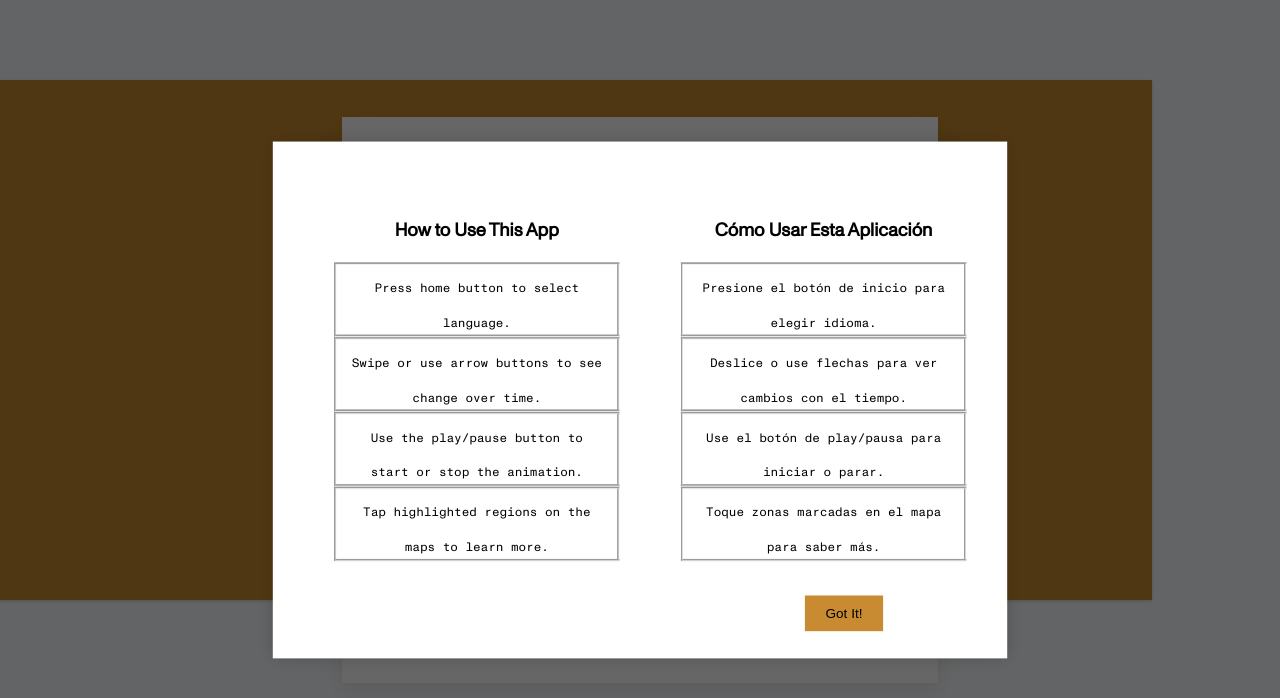
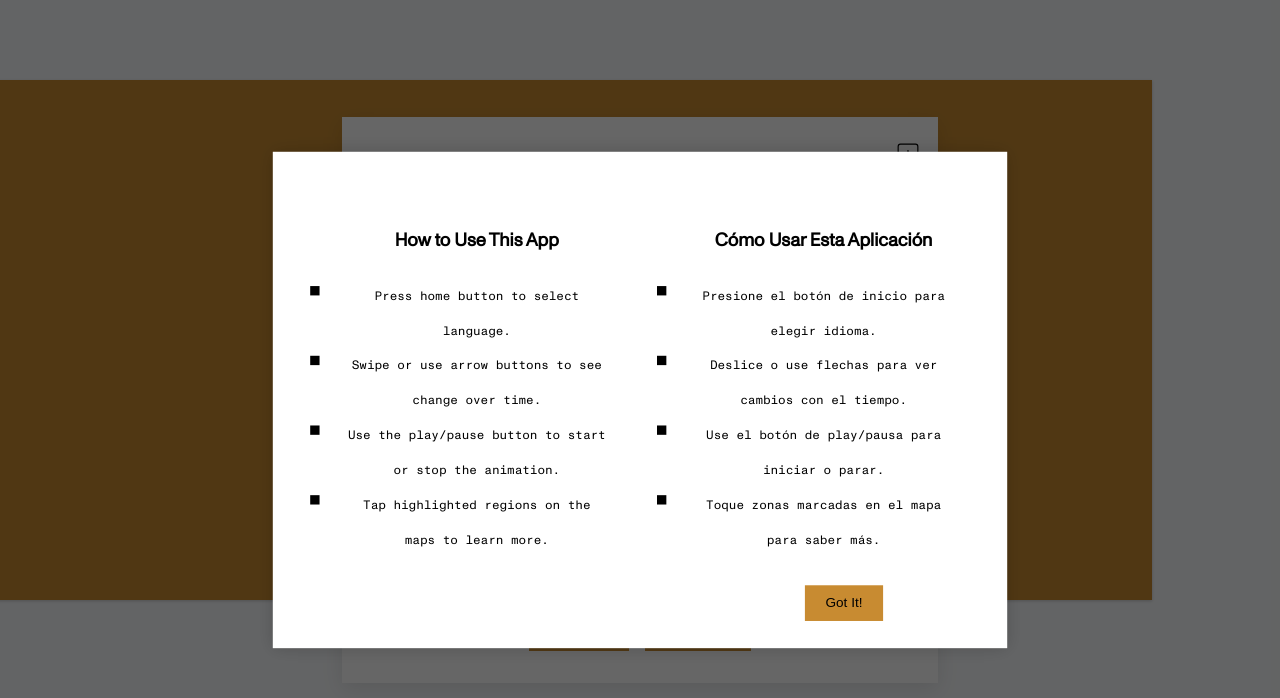
Before and after one commit to samweldon9393/SingSingPrisonMuseum-maps, a React (Create React App) app: page / in a window 1280 px wide. Shown: the top 698 px of the page. Built offline with nearby package versions, Linux system fonts and the light colour scheme.

Commit message:
Go back to bullet points

```diff
--- a/src/components/InstructionPopup.css
+++ b/src/components/InstructionPopup.css
@@ -36,7 +36,7 @@
 .instruction-list {
   text-align: center;
   flex: 1;
-  list-style: none;
+  list-style: square;
   font-size: .9rem !important;
 }
 
@@ -47,7 +47,6 @@
 .instruction-list li {
   padding-right: 1rem;
   padding-left: 1rem;
-  border-style: groove;
 }
 
 @media (max-width: 768px) {
```
